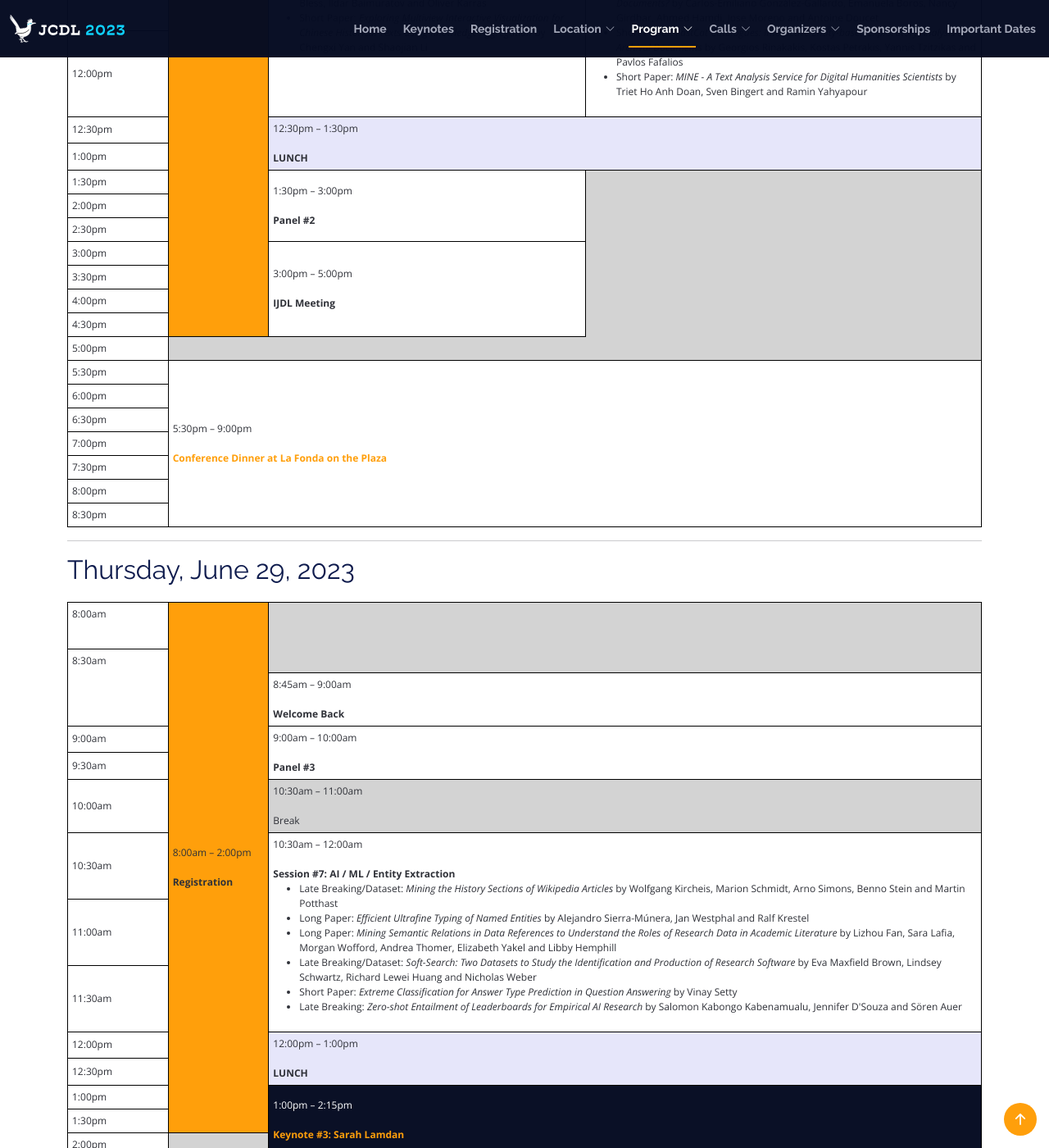
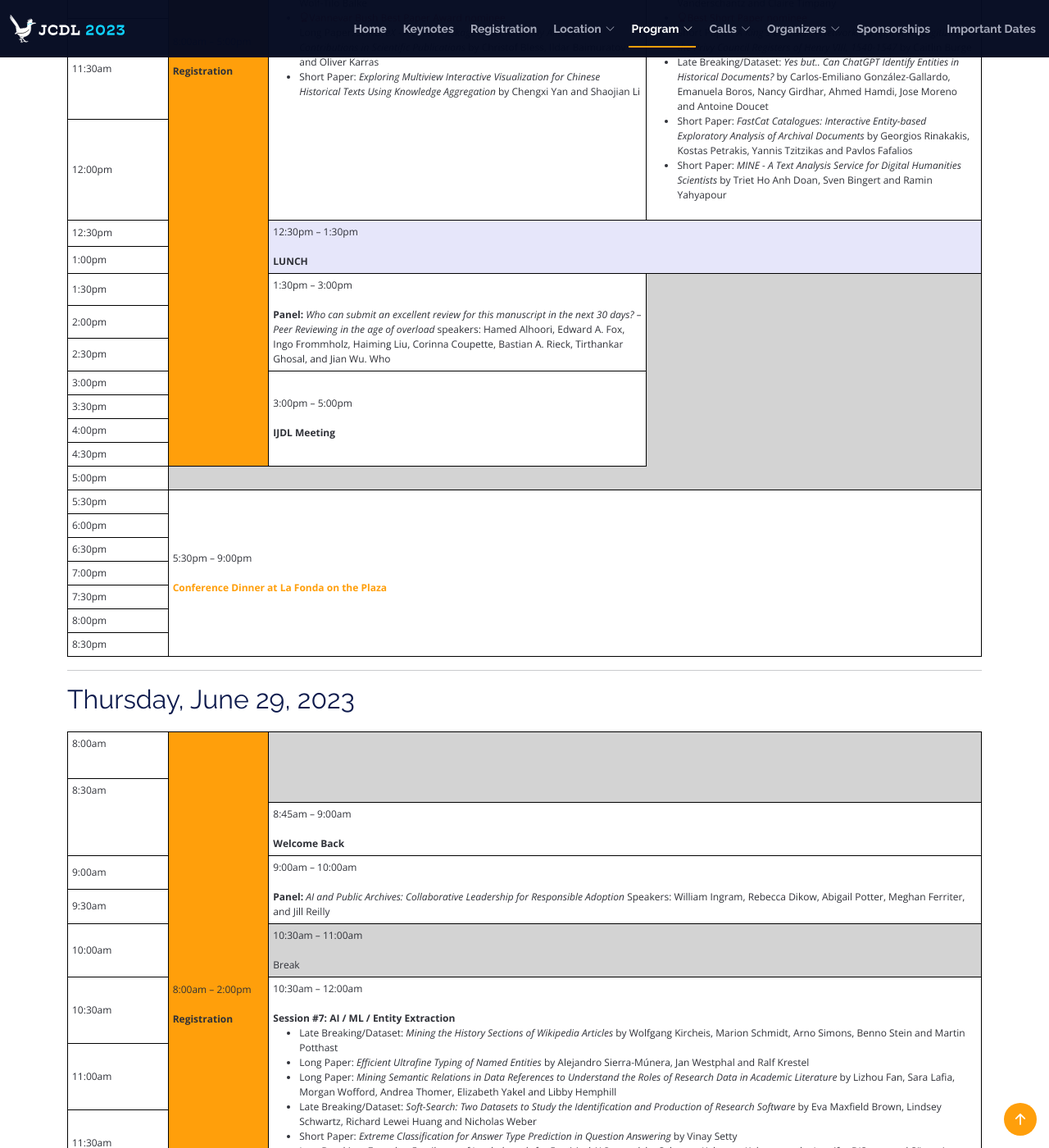
Before and after one commit to shawnmjones/JCDL2023-website-source, a Jekyll site: the page built from program.html, in a window 1280 px wide and 1400 px high, scrolled down 3082 px. Shown: the whole window at 82% size. Built offline with Jekyll 4.4.1, drawn with Linux system fonts in a browser that asks for light colours; some of the changed text lies outside the part shown.

Commit message:
Update program.html
added panel info

```diff
--- a/program.html
+++ b/program.html
@@ -344,7 +344,7 @@ permalink: /program/schedule/
           <td class="timecell">3:30pm</td>
           <td rowspan="2">
             3:30pm &ndash; 4:30pm<br><br>
-            <strong>Panel #1</strong><br>
+            <strong>Panel: </strong><em>Research data without borders: How the sections of the NFDI work on cross-cutting topics across disciplines and consortia</em> Speakers: Sonja Schimmler, Franziska Boehm, Michael Diepenbroek, Sonja Herres-Pawlis, Oliver Koepler, Brigitte Mathiak, Peter Pelz, and Ulrich Sax<br>
           </td>
           <td class="empty notopborder nobottomborder" rowspan="2"></td>
         </tr>
@@ -506,7 +506,7 @@ permalink: /program/schedule/
         <td class="timecell">1:30pm</td>
         <td rowspan="3">
             1:30pm &ndash; 3:00pm<br><br>
-            <strong>Panel #2</strong>
+            <strong>Panel:</strong> <em>Who can submit an excellent review for this manuscript in the next 30 days? – Peer Reviewing in the age of overload</em> speakers: Hamed Alhoori, Edward A. Fox, Ingo Frommholz, Haiming Liu, Corinna Coupette, Bastian A. Rieck, Tirthankar Ghosal, and Jian Wu. Who
         </td>
         <td class="empty notopborder nobottomborder" rowspan="3">&nbsp;</td>
     </tr>
@@ -591,7 +591,7 @@ permalink: /program/schedule/
     <td class="nobottomborder timecell">9:00am</td>
     <td rowspan="2" colspan="2" >
         9:00am &ndash; 10:00am<br><br>
-        <strong>Panel #3</strong>
+        <strong>Panel: </strong><em>AI and Public Archives: Collaborative Leadership for Responsible Adoption</em> Speakers: William Ingram, Rebecca Dikow, Abigail Potter, Meghan Ferriter, and Jill Reilly
     </td>
   </tr>
   <tr>
```
